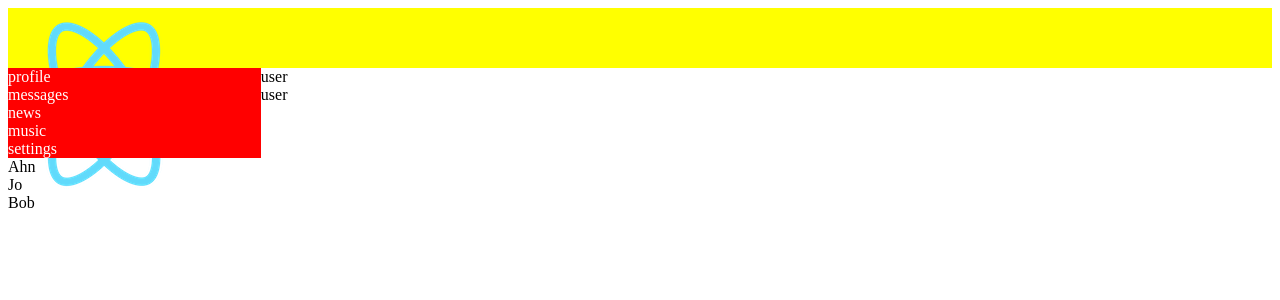
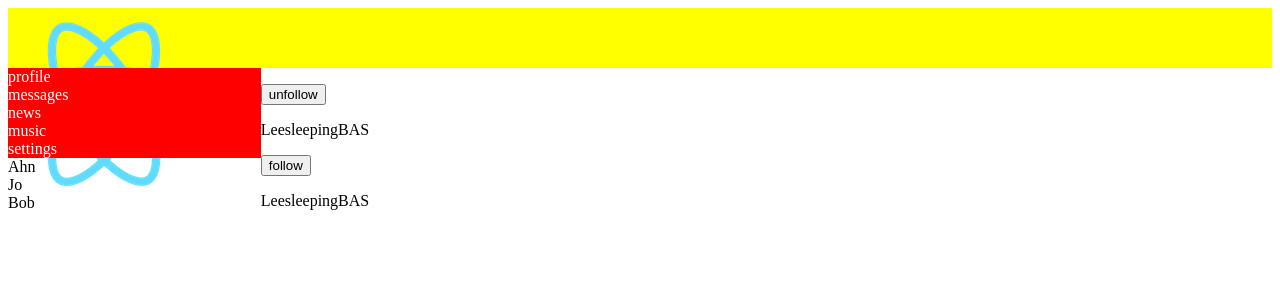
Before and after one commit to Botabay/samurai-way, a React (Create React App) app: page /users in a window 1280 px wide. Shown: the top 300 px of the page. Built offline with nearby package versions, Linux system fonts and the light colour scheme.

Commit message:
lesson49 is done

```diff
--- a/src/components/content/Users/Users.tsx
+++ b/src/components/content/Users/Users.tsx
@@ -1,14 +1,32 @@
 import { UserType, UsersDataType } from "../../../redux/usersReducer"
 import { User } from "./User/User"
 
-type PropsType={
+type PropsType = {
     users: UsersDataType
+    toFollow: any
+    toUnfollow: any
 }
-export const Users=({users}:PropsType)=>{
-    console.log(users);
+export const Users = ({ users, toFollow, toUnfollow }: PropsType) => {
+    console.log(toFollow);
 
-   return (<div>{
-        users.map((el:UserType)=><User/>)
+    return (<div>{
+        users.map((el: UserType) => (
+            <div key={el.id}>
+                <div className="avatarSection">
+                    <p>{el.avatarUrl}</p>
+                    <p>{el.follow ?
+                        <button onClick={() => toUnfollow(el.id)}>unfollow</button> :
+                        <button onClick={() => toFollow(el.id)}>follow</button>}
+                    </p>
+                </div>
+                <div className="infoSection">
+                    <span>{el.fullName}</span>
+                    <span>{el.status}</span>
+                    <span>{el.location.city}</span>
+                    <span>{el.location.country}</span>
+                </div>
+            </div>
+        ))
     }
     </div>)
 }
```
